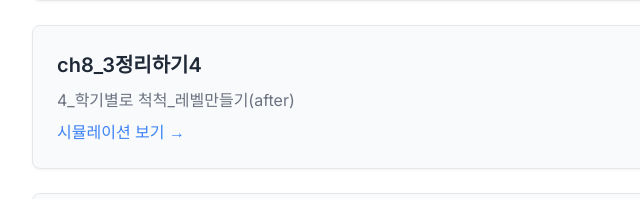
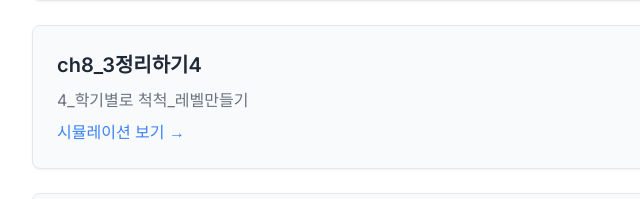
Before and after one commit to kibbm/CP2_algorithm_book, a plain HTML site: page index.html in a window 1280 px wide. Shown: the part 3894-4093 px from the top of the page, 0-640 px from the left. Drawn offline with nearby package versions, Linux system fonts and the light colour scheme.

Commit message:
Update index.html

```diff
--- a/index.html
+++ b/index.html
@@ -213,7 +213,7 @@
                 </div>
                 <div class="simulation-item">
                     <h3>ch8_3정리하기4</h3><!--ch8_3정리하기4_.html-->
-                    <p>4_학기별로 척척_레벨만들기(after)</p>
+                    <p>4_학기별로 척척_레벨만들기</p>
                     <a href="ch8_3정리하기4_학기별로 척척_레벨만들기(after).html" class="mt-2 inline-block">시뮬레이션 보기 &rarr;</a>
                 </div>
                 <div class="simulation-item">
```
